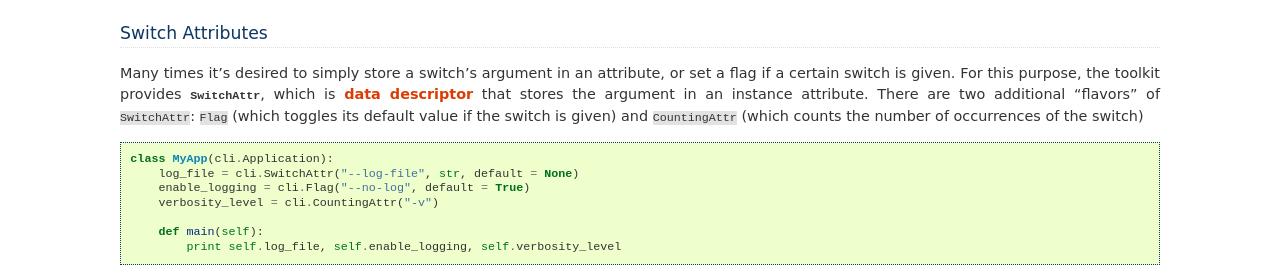
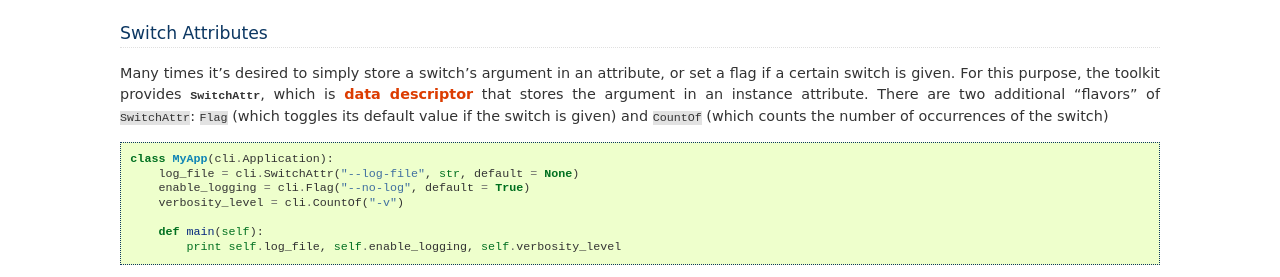
Before and after one commit to tomerfiliba/plumbum, a Sphinx documentation site: the page built from docs/cli.rst, in a window 1280 px wide and 900 px high, scrolled down 5007 px. Shown: the part 149-426 px from the top of the window. Built offline with Sphinx 7.4.7, drawn with Linux system fonts in a browser that asks for light colours.

Commit message:
Fixing the docs to match reality, thanks to #294

```diff
--- a/docs/cli.rst
+++ b/docs/cli.rst
@@ -317,13 +317,13 @@ a certain switch is given. For this purpose, the toolkit provides
 :class:`SwitchAttr <plumbum.cli.SwitchAttr>`, which is `data descriptor
 <http://docs.python.org/howto/descriptor.html>`_ that stores the argument in an instance attribute.
 There are two additional "flavors" of ``SwitchAttr``: ``Flag`` (which toggles its default value
-if the switch is given) and ``CountingAttr`` (which counts the number of occurrences of the switch)
+if the switch is given) and ``CountOf`` (which counts the number of occurrences of the switch)
 ::
 
     class MyApp(cli.Application):
         log_file = cli.SwitchAttr("--log-file", str, default = None)
         enable_logging = cli.Flag("--no-log", default = True)
-        verbosity_level = cli.CountingAttr("-v")
+        verbosity_level = cli.CountOf("-v")
 
         def main(self):
             print self.log_file, self.enable_logging, self.verbosity_level
```
